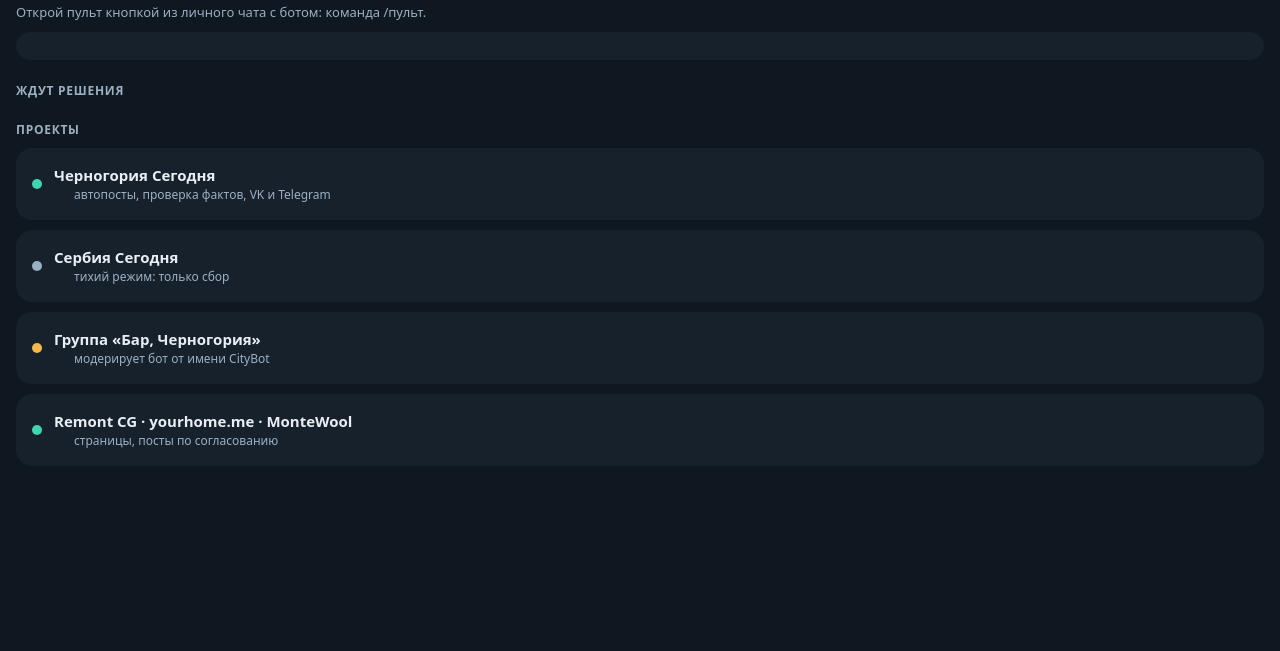
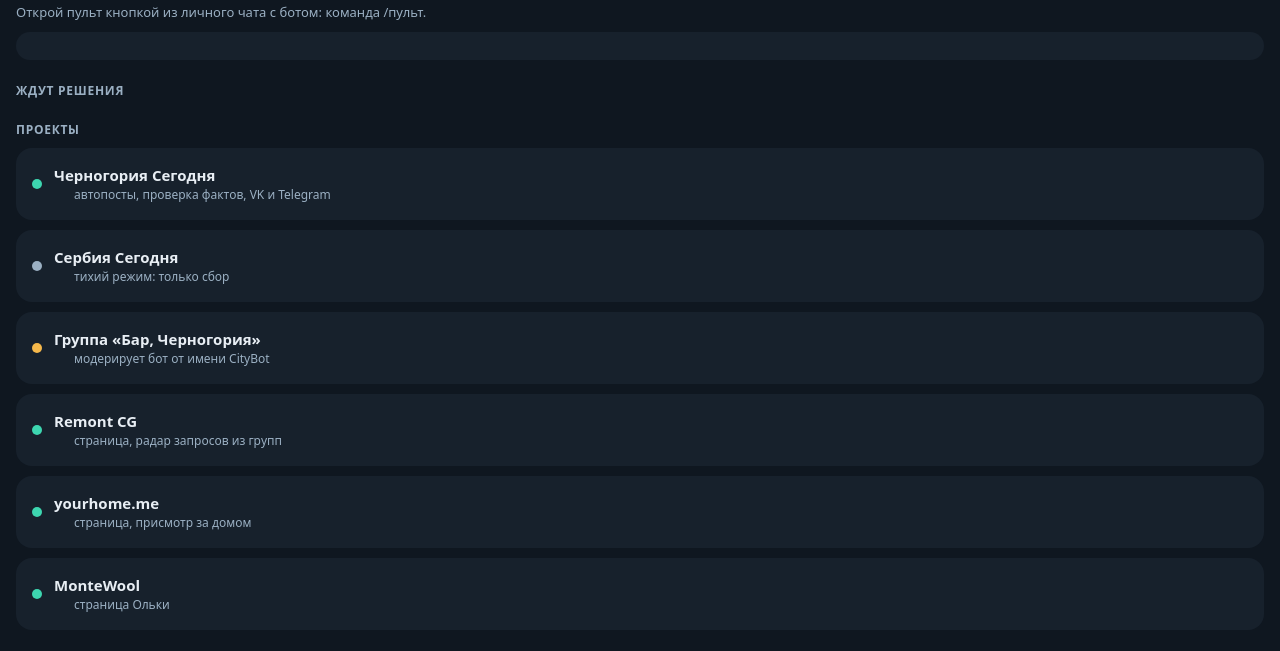
Before and after one commit to pberezhkov-stack/pult, a plain HTML site: page index.html in a window 1280 px wide. Shown: the part 57-708 px from the top of the page. Drawn offline with Linux system fonts and the light colour scheme.

Commit message:
Mini App: данные через query, раскрывающиеся проекты
Co-Authored-By: Claude Sonnet 5.5 <noreply@anthropic.com>
Claude-Session: https://claude.ai/code/session_01D54hfEUvQUiukh6dQ9C1hi

```diff
--- a/index.html
+++ b/index.html
@@ -22,6 +22,7 @@ button{font:inherit;cursor:pointer;min-height:48px;border-radius:12px;border:0;f
 .main{background:var(--ok);color:#0F1720}.warnb{background:var(--warn);color:#0F1720}.bad{background:var(--bad);color:#0F1720}
 .ghost{background:transparent;border:1px solid var(--line);color:var(--text);font-weight:600}
 .btns{display:flex;gap:10px;margin-top:10px}.btns button{flex:1}
+.proj{cursor:pointer}.det{display:none;margin:10px 0 0 20px;font-size:13px;color:var(--muted);line-height:1.5}.det.open{display:block}.det b{color:var(--text)}
 .stale{color:var(--warn);font-size:12px;margin-top:6px}
 </style>
 </head>
@@ -35,17 +36,14 @@ button{font:inherit;cursor:pointer;min-height:48px;border-radius:12px;border:0;f
 <div id="pend"></div>
 
 <h2>Проекты</h2>
-<div class="card"><div class="p"><span class="dot" style="background:var(--ok)"></span><div><b>Черногория Сегодня</b><small>автопосты, проверка фактов, VK и Telegram</small></div></div></div>
-<div class="card"><div class="p"><span class="dot" style="background:var(--muted)"></span><div><b>Сербия Сегодня</b><small>тихий режим: только сбор</small></div></div></div>
-<div class="card"><div class="p"><span class="dot" style="background:var(--warn)"></span><div><b>Группа «Бар, Черногория»</b><small>модерирует бот от имени CityBot</small></div></div></div>
-<div class="card"><div class="p"><span class="dot" style="background:var(--ok)"></span><div><b>Remont CG · yourhome.me · MonteWool</b><small>страницы, посты по согласованию</small></div></div></div>
+<div id="projects"></div>
 
 <script>
 const tg = window.Telegram && Telegram.WebApp;
 if (tg) { tg.ready(); tg.expand(); }
 function dec(){
   try{
-    const h=location.hash.replace(/^#/,'');
+    const h=(new URLSearchParams(location.search).get('d'))||location.hash.replace(/^#/,'');
     if(!h) return null;
     const b=h.replace(/-/g,'+').replace(/_/g,'/');
     const bin=atob(b+'==='.slice((b.length+3)%4));
@@ -76,6 +74,17 @@ if(!d){
     pend.querySelectorAll('button').forEach(b=>b.onclick=()=>send(b.dataset.c));
   }
 }
+
+const PROJ=[
+ ['var(--ok)','Черногория Сегодня','автопосты, проверка фактов, VK и Telegram','<b>Площадки:</b> Telegram-канал, VK, Facebook-страница, Дзен, WhatsApp. Threads ждёт ключ.<br><b>Задачи Claude:</b> 12:07 посты в свои группы, 15:23 комментарии (нужен Chrome с расширением).'],
+ ['var(--muted)','Сербия Сегодня','тихий режим: только сбор','<b>Цель:</b> запуск в понедельник.<br><b>Сбор:</b> 8 Telegram-каналов раз в день, 14 новостных сайтов с 11:00, Facebook через монитор.<br>Ничего не публикуется, пока не запустимся.'],
+ ['var(--warn)','Группа «Бар, Черногория»','модерирует бот от имени CityBot','<b>Правила:</b> реклама: удалить и мьют на 3 дня. Лимит 4 действия за круг и 15 в день.<br><b>Режим</b> переключается кнопкой выше. Для авто нужен отдельный Chrome модератора (порт 9224).'],
+ ['var(--ok)','Remont CG','страница, радар запросов из групп','Ремонт и сервис в Баре. Работаем только через страницу. Монитор собирает просьбы найти мастера, ответы после твоего «ок».'],
+ ['var(--ok)','yourhome.me','страница, присмотр за домом','Присмотр за недвижимостью для собственников. Посты-кейсы, связка с Remont CG. Продвигаем только через страницу.'],
+ ['var(--ok)','MonteWool','страница Ольки','Шерсть и изделия. Нужны фото и истории от Ольки, бот не выдумывает детали.']
+];
+document.getElementById('projects').innerHTML=PROJ.map((p,i)=>'<div class="card proj" data-i="'+i+'"><div class="p"><span class="dot" style="background:'+p[0]+'"></span><div><b>'+p[1]+'</b><small>'+p[2]+'</small></div></div><div class="det" id="det'+i+'">'+p[3]+'</div></div>').join('');
+document.querySelectorAll('.proj').forEach(el=>el.onclick=()=>document.getElementById('det'+el.dataset.i).classList.toggle('open'));
 </script>
 </body>
 </html>
```
